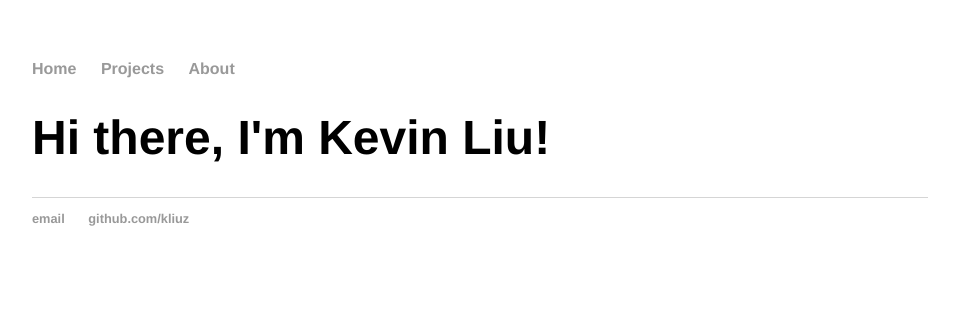
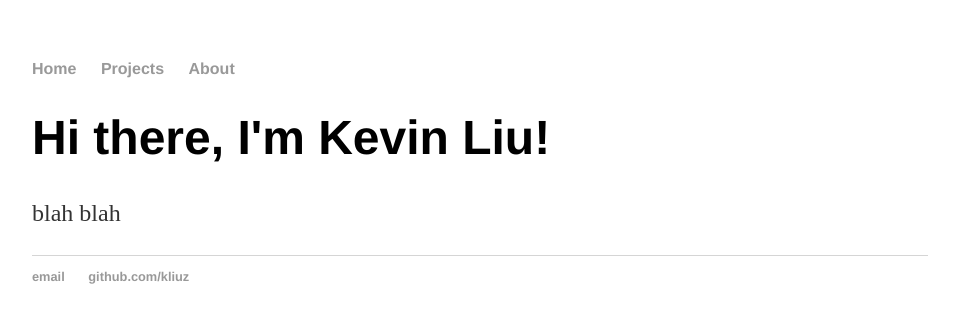
Before and after one commit to kliuz/kliuz.github.io, a Jekyll site: the page built from index.html, in a window 1280 px wide. Shown: the top 323 px of the page, without its empty margins (160-1119 px from the left). Built offline with Jekyll 4.4.1, drawn with Linux system fonts in a browser that asks for light colours.

Commit message:
using jekyll

```diff
--- a/index.html
+++ b/index.html
@@ -1,27 +1,8 @@
-<!DOCTYPE html>
-<html>
-	<head>
-		<title>Home of Kevin</title>
-		<!-- link to main stylesheet -->
-		<link rel="stylesheet" type="text/css" href="/css/main.css">
-	</head>
-	<body>
-		<nav>
-    		<ul>
-        		<li><a href="/">Home</a></li>
-	        	<li><a href="/about">Projects</a></li>
-        		<li><a href="/blog">About</a></li>
-    		</ul>
-		</nav>
-		<div class="container">
-    		<div class="blurb">
-        		<h1>Hi there, I'm Kevin Liu!</h1>
-    		</div><!-- /.blurb -->
-		</div><!-- /.container -->
-		<footer>
-    		<ul>
-        		<li><a href="mailto:kl16@princeton.edu">email</a></li>
-        		<li><a href="https://github.com/kliuz">github.com/kliuz</a></li>
-		</footer>
-	</body>
-</html>
+---
+layout: default
+title: testing
+---
+<div class="blurb">
+	<h1>Hi there, I'm Kevin Liu!</h1>
+	<p>blah blah</p>
+</div><!-- /.blurb -->
```
